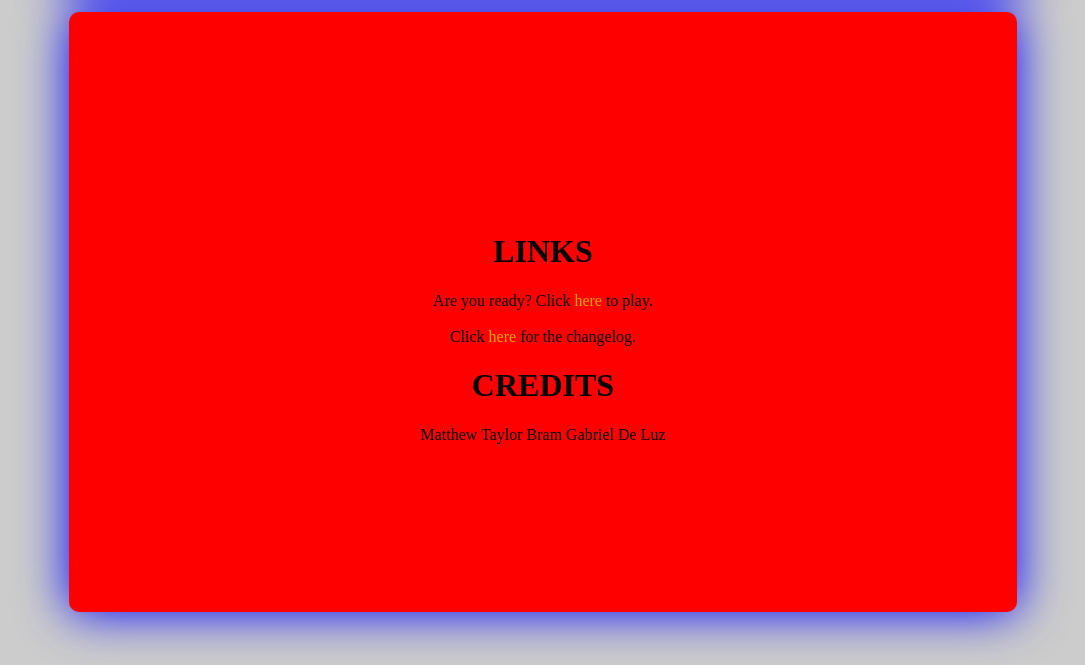
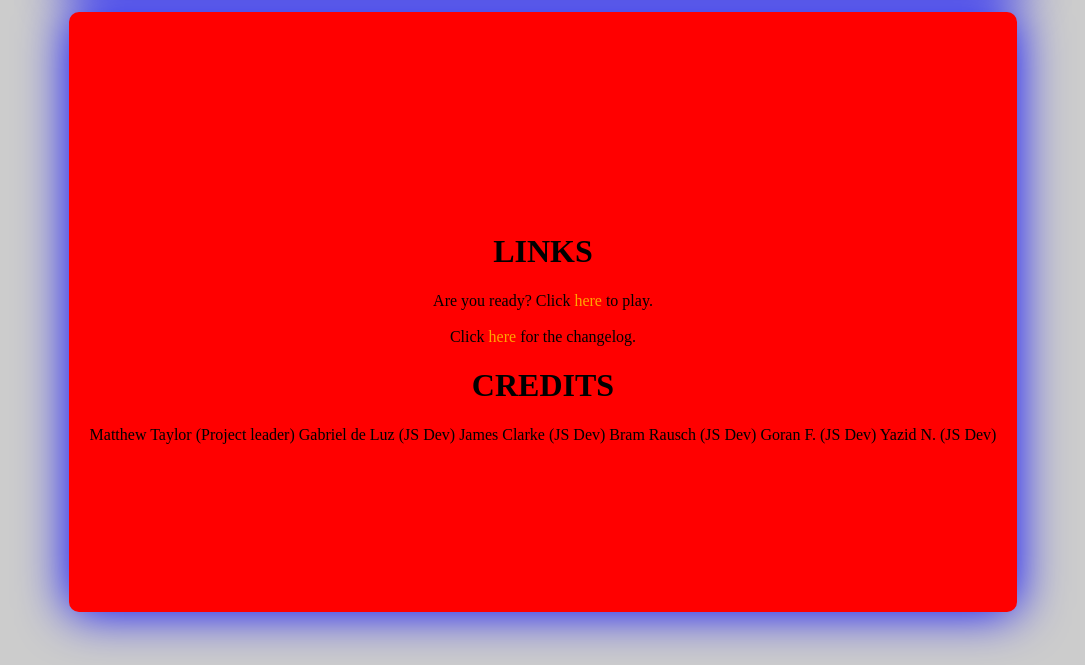
Before and after one commit to plirof/8bit-text-adventure-1, a plain HTML site: page index.html in a window 1280 px wide. Shown: the part 135-800 px from the top of the page, without its empty margins (97-1182 px from the left). Drawn offline with Linux system fonts and the light colour scheme.

Commit message:
Update index.html

```diff
--- a/index.html
+++ b/index.html
@@ -19,10 +19,12 @@
 		</p>
 		<h1>CREDITS</h1>
 		<p>
-			Matthew Taylor
-			Bram
-			Gabriel De Luz
-
+			Matthew Taylor (Project leader)
+			Gabriel de Luz (JS Dev)
+			James Clarke (JS Dev)
+			Bram Rausch (JS Dev)
+			Goran F. (JS Dev)
+			Yazid N. (JS Dev)
 		</p>
 	</div>
 </body>
```
